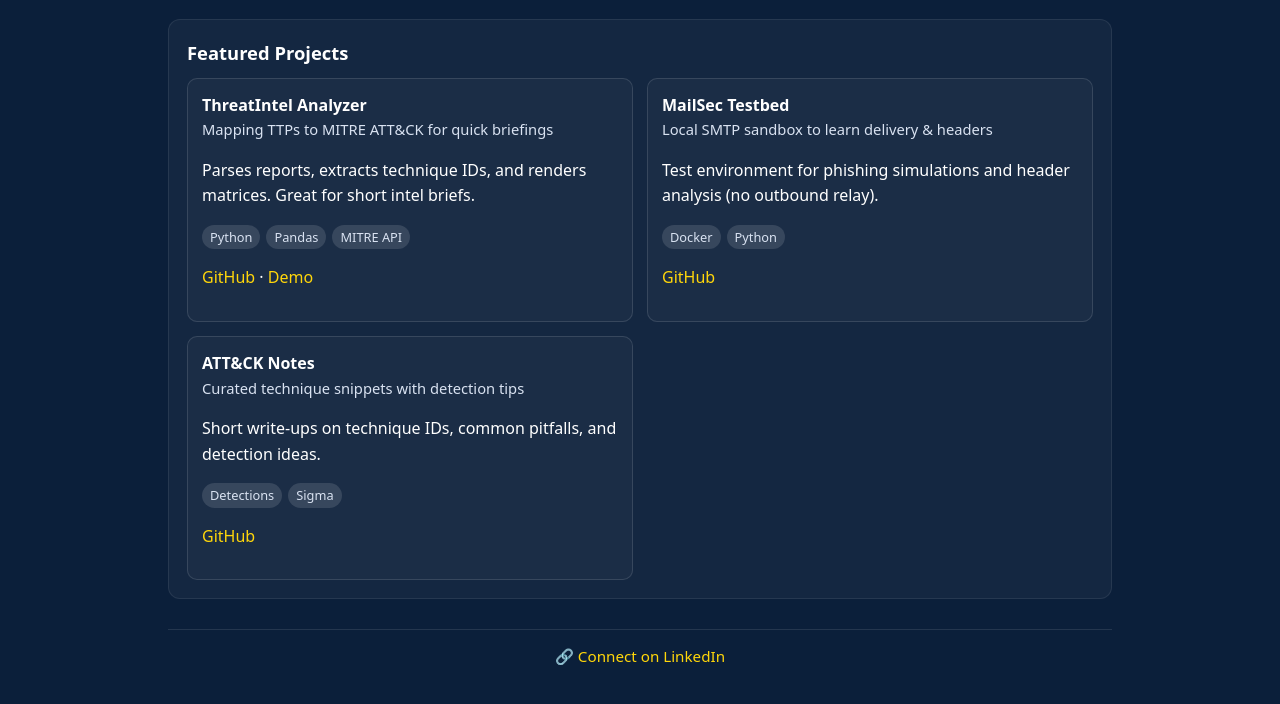
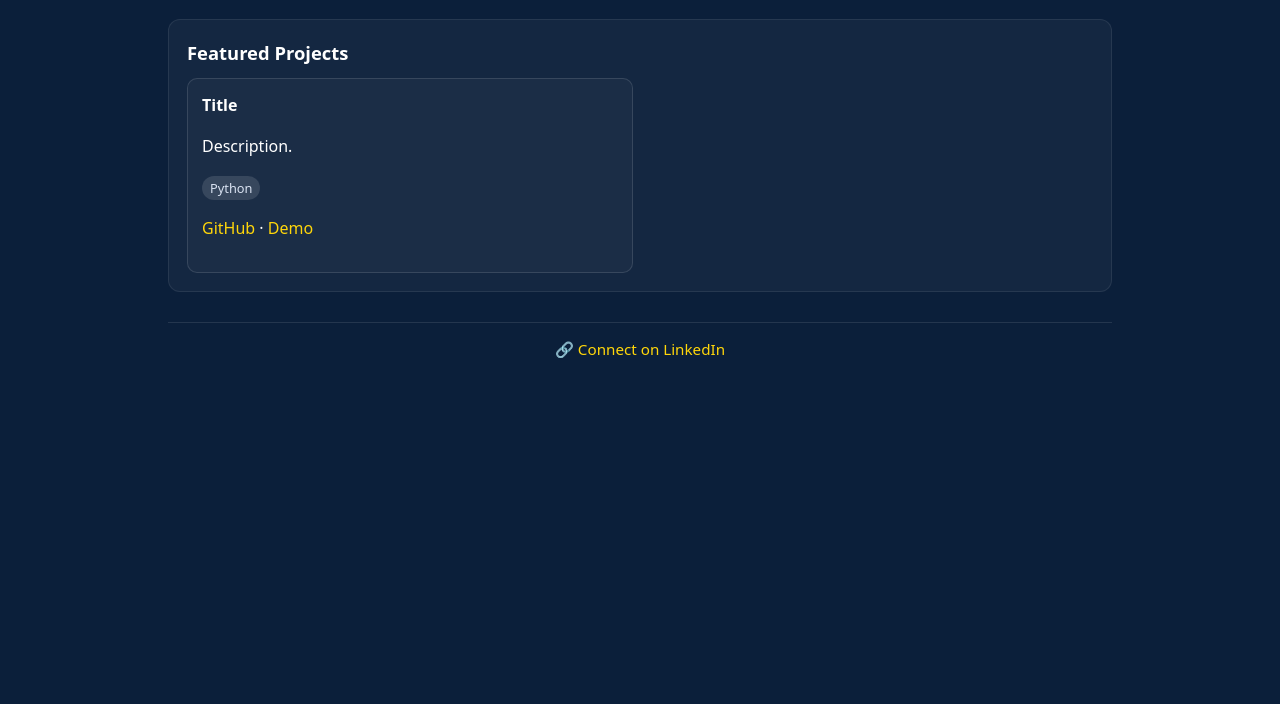
Before and after one commit to MatthewHamilton-Cyber/MatthewHamilton-Cyber.github.io, a plain HTML site: page projects.html in a window 1280 px wide. Shown: the part 188-892 px from the top of the page. After the commit the page ends 800 px from the top, so only its background shows below. Drawn offline with Linux system fonts and the light colour scheme.

Commit message:
Update projects.html

```diff
--- a/projects.html
+++ b/projects.html
@@ -56,34 +56,14 @@
       <div class="grid">
         <!-- Project card -->
         <article class="card">
-          <div class="title">ThreatIntel Analyzer</div>
-          <div class="meta">Mapping TTPs to MITRE ATT&CK for quick briefings</div>
-          <p>Parses reports, extracts technique IDs, and renders matrices. Great for short intel briefs.</p>
+          <div class="title">Title</div>
+          <p>Description.</p>
           <div class="stack">
-            <span class="pill">Python</span><span class="pill">Pandas</span><span class="pill">MITRE API</span>
+            <span class="pill">Python</span>
           </div>
           <p><a href="#" target="_blank" rel="noopener">GitHub</a> · <a href="#" target="_blank" rel="noopener">Demo</a></p>
         </article>
 
-        <article class="card">
-          <div class="title">MailSec Testbed</div>
-          <div class="meta">Local SMTP sandbox to learn delivery & headers</div>
-          <p>Test environment for phishing simulations and header analysis (no outbound relay).</p>
-          <div class="stack">
-            <span class="pill">Docker</span><span class="pill">Python</span>
-          </div>
-          <p><a href="#" target="_blank" rel="noopener">GitHub</a></p>
-        </article>
-
-        <article class="card">
-          <div class="title">ATT&CK Notes</div>
-          <div class="meta">Curated technique snippets with detection tips</div>
-          <p>Short write-ups on technique IDs, common pitfalls, and detection ideas.</p>
-          <div class="stack">
-            <span class="pill">Detections</span><span class="pill">Sigma</span>
-          </div>
-          <p><a href="#" target="_blank" rel="noopener">GitHub</a></p>
-        </article>
       </div>
     </section>
 
```
